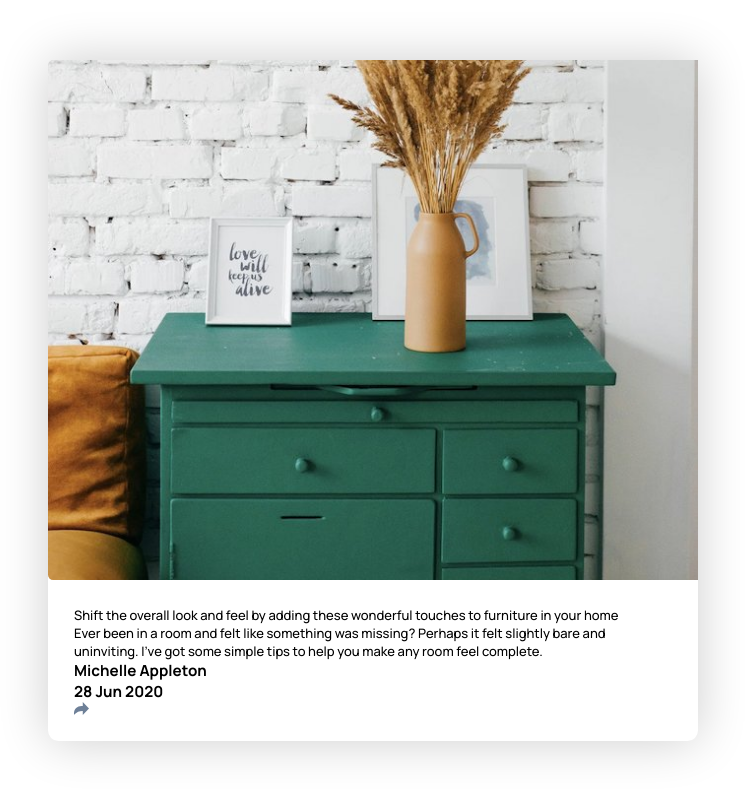
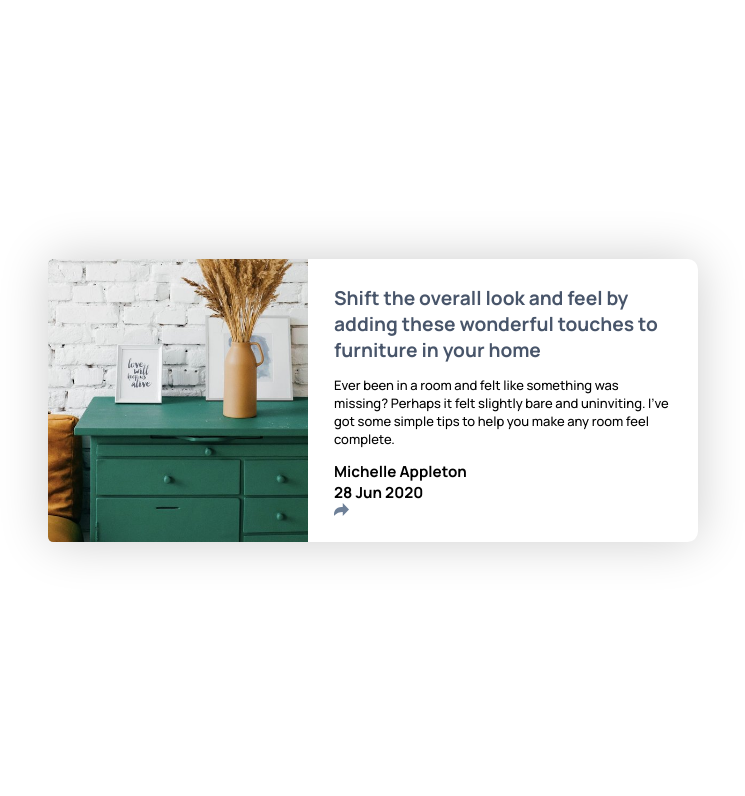
Before and after one commit to r3surr3cti0n/article-preview-component, a plain HTML site: page index.html in a window 1280 px wide. Shown: the whole page, without its empty margins (267-1012 px from the left). Drawn offline with Linux system fonts and the light colour scheme.

Commit message:
change image use, style .title

```diff
--- a/index.html
+++ b/index.html
@@ -27,7 +27,7 @@
 	</head>
 	<body>
 		<div class="article">
-			<img class="article-img" src="images/drawers.jpg" alt="" />
+			<div class="article-img"></div>
 			<div class="content">
 				<p class="title">
 					Shift the overall look and feel by adding these wonderful
--- a/main.css
+++ b/main.css
@@ -61,6 +61,7 @@ body {
 	border-top-left-radius: 0.4em;
 	border-bottom-left-radius: 0.4em;
 	flex-basis: 20em;
+	background: url(images/drawers.jpg) no-repeat 20% center / cover;
 }
 
 .content {
@@ -68,3 +69,13 @@ body {
 	flex-grow: 1;
 	padding: 2em;
 }
+
+.content > * + * {
+	margin-top: 1em;
+}
+
+.title {
+	font-size: 1.2rem;
+	color: var(--Very-Dark-Grayish-Blue);
+	font-weight: 700;
+}
```
